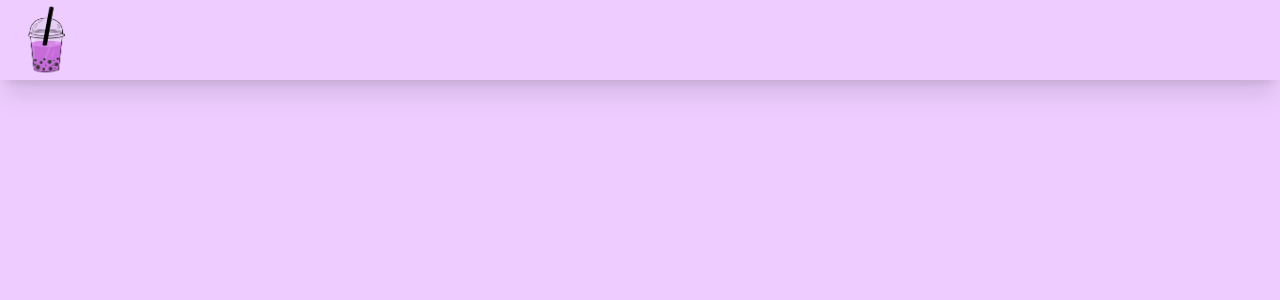
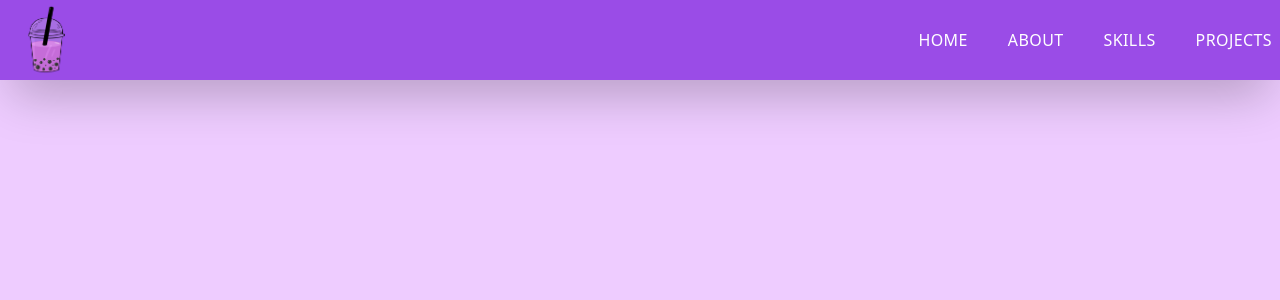
Before and after one commit to andrewmcl6081/portfolio, a Next.js app: page / in a window 1280 px wide. Shown: the top 300 px of the page. Built offline with nearby package versions, Linux system fonts and the light colour scheme.

Commit message:
Worked on navbar component functionality

```diff
--- a/package.json
+++ b/package.json
@@ -11,7 +11,8 @@
   "dependencies": {
     "next": "14.2.1",
     "react": "^18",
-    "react-dom": "^18"
+    "react-dom": "^18",
+    "react-icons": "^5.1.0"
   },
   "devDependencies": {
     "autoprefixer": "^10.4.19",
--- a/src/components/Navbar.jsx
+++ b/src/components/Navbar.jsx
@@ -1,10 +1,99 @@
 import Image from "next/image";
+import Link from "next/link";
+import { useState, useEffect } from "react";
+import { AiOutlineClose, AiOutlineMail, AiOutlineMenu } from "react-icons/ai"
+import { FaLinkedin, FaGithub } from "react-icons/fa";
+import { BsFillPersonLinesFill } from "react-icons/bs"
 
 const Navbar = () => {
+  const [nav, setNav] = useState(false)
+
+  const handleNav = () => {
+    setNav(!nav)
+  }
+
   return (
-    <div className="fixed w-full h-20 shadow-xl z-[100]">
+    <div className="fixed w-full h-20 bg-[#9a4ce7] shadow-2xl z-[100]">
       <div className="flex justify-between items-center w-full h-full px-2 2xl:px-16">
         <Image src="/taro.png" alt="/" width="75" height="75" />
+        <div>
+          <ul className="hidden md:flex">
+            <Link href="/">
+              <li className="ml-10 text-md text-white uppercase hover:border-b">Home</li>
+            </Link>
+            <Link href="/">
+              <li className="ml-10 text-md text-white uppercase hover:border-b">About</li>
+            </Link>
+            <Link href="/">
+              <li className="ml-10 text-md text-white uppercase hover:border-b">Skills</li>
+            </Link>
+            <Link href="/">
+              <li className="ml-10 text-md text-white uppercase hover:border-b">Projects</li>
+            </Link>
+          </ul>
+
+          {/* Hamburger Icon */}
+          <div onClick={handleNav} className="md:hidden">
+            <AiOutlineMenu size={25}/>
+          </div>
+        </div>
+      </div>
+
+      {/* Mobile Menu */}
+      {/* Overlay */}
+      <div className={nav ? "md:hidden fixed left-0 top-0 w-full h-screen bg-black/70" : ""}>
+        <div
+          className={
+            nav
+              ? "fixed left-0 top-0 wi[75%] sm:w-[60%] md:w-[45%] h-screen bg-[#ecf] p-10 ease-in duration-500"
+              : "fixed left-[-100%] top-0 p-10 ease-in duration-500"
+          }
+        >
+          <div>
+            <div className="flex w-full items-center justify-between">
+              <Image src="/taro.png" alt="/" width="75" height="75"/>
+              <div onClick={handleNav} className="rounded-full shadow-lg cursor-pointer">
+                <AiOutlineClose/>
+              </div>
+            </div>
+            <div className="border-b border-gray-900 my-4">
+              <p className="w-[85%] md:w-[90%] py-4">Hello there</p>
+            </div>
+          </div>
+          <div className="py-4 flex flex-col">
+            <ul className="uppercase">
+              <Link href="/">
+                <li className="py-4 text-sm">Home</li>
+              </Link>
+              <Link href="/">
+                <li className="py-4 text-sm">About</li>
+              </Link>
+              <Link href="/">
+                <li className="py-4 text-sm">Skills</li>
+              </Link>
+              <Link href="/">
+                <li className="py-4 text-sm">Projects</li>
+              </Link>
+            </ul>
+            <div className="pt-40">
+              <p className="uppercase tracking-widest text-[#9a4ce7]">Let's Connect</p>
+              <div className="flex items-center justify-between my-4 w-full sm:w-[80%]">
+                <div className="rounded-full shadow-lg shadow-gray-400 p-3 cursor-pointer hover:scale-105 ease-in duration-300">
+                  <FaLinkedin />
+                </div>
+                <div className="rounded-full shadow-lg shadow-gray-400 p-3 cursor-pointer hover:scale-105 ease-in duration-300">
+                  <FaGithub />
+                </div>
+                <div className="rounded-full shadow-lg shadow-gray-400 p-3 cursor-pointer hover:scale-105 ease-in duration-300">
+                  <AiOutlineMail />
+                </div>
+                <div className="rounded-full shadow-lg shadow-gray-400 p-3 cursor-pointer hover:scale-105 ease-in duration-300">
+                  <BsFillPersonLinesFill />
+                </div>
+              </div>
+            </div>
+          </div>
+        </div>
       </div>
     </div>
   );
```
Also changed, not shown: 1 other file (tests, documents, lock files or other folders).
